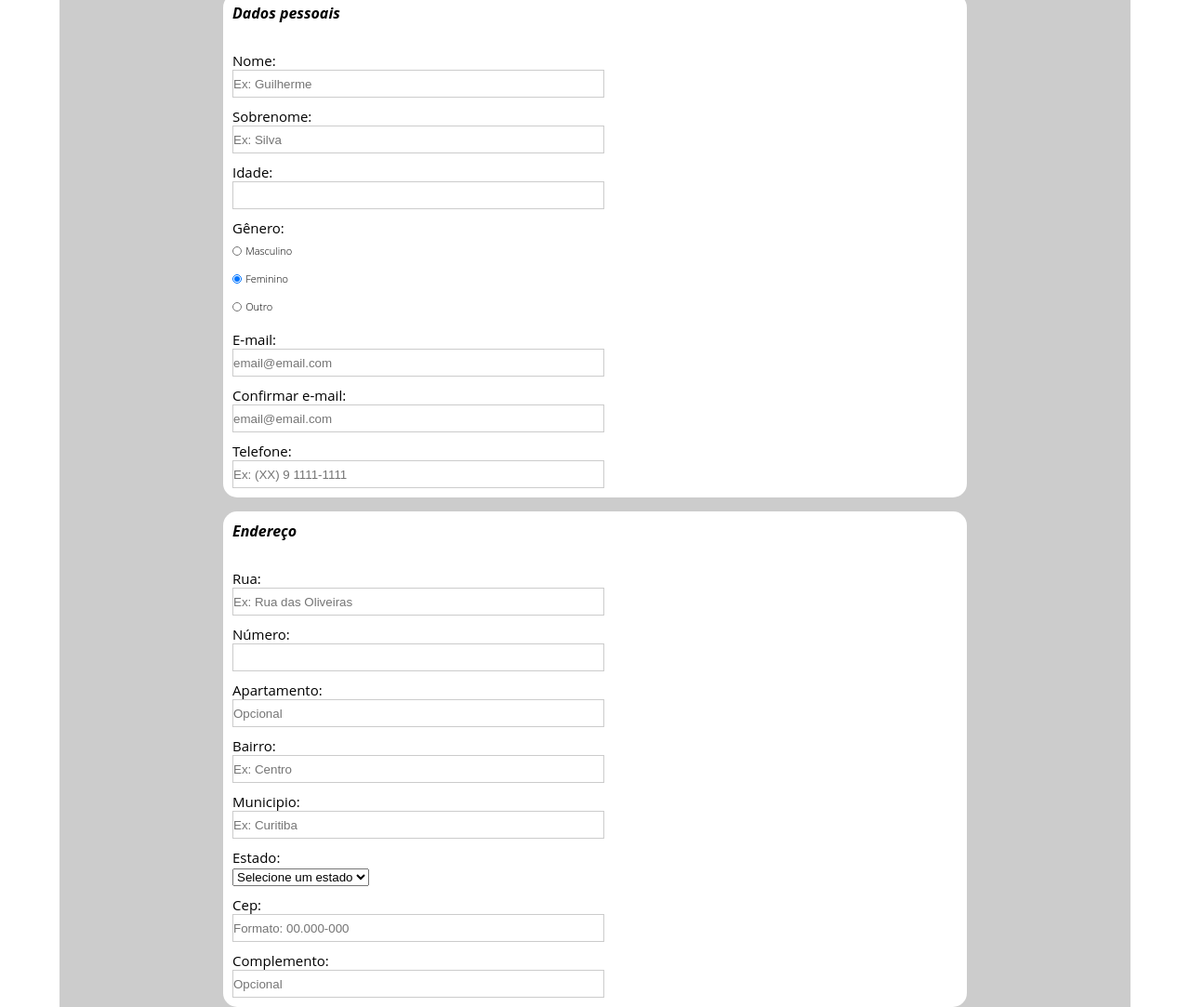
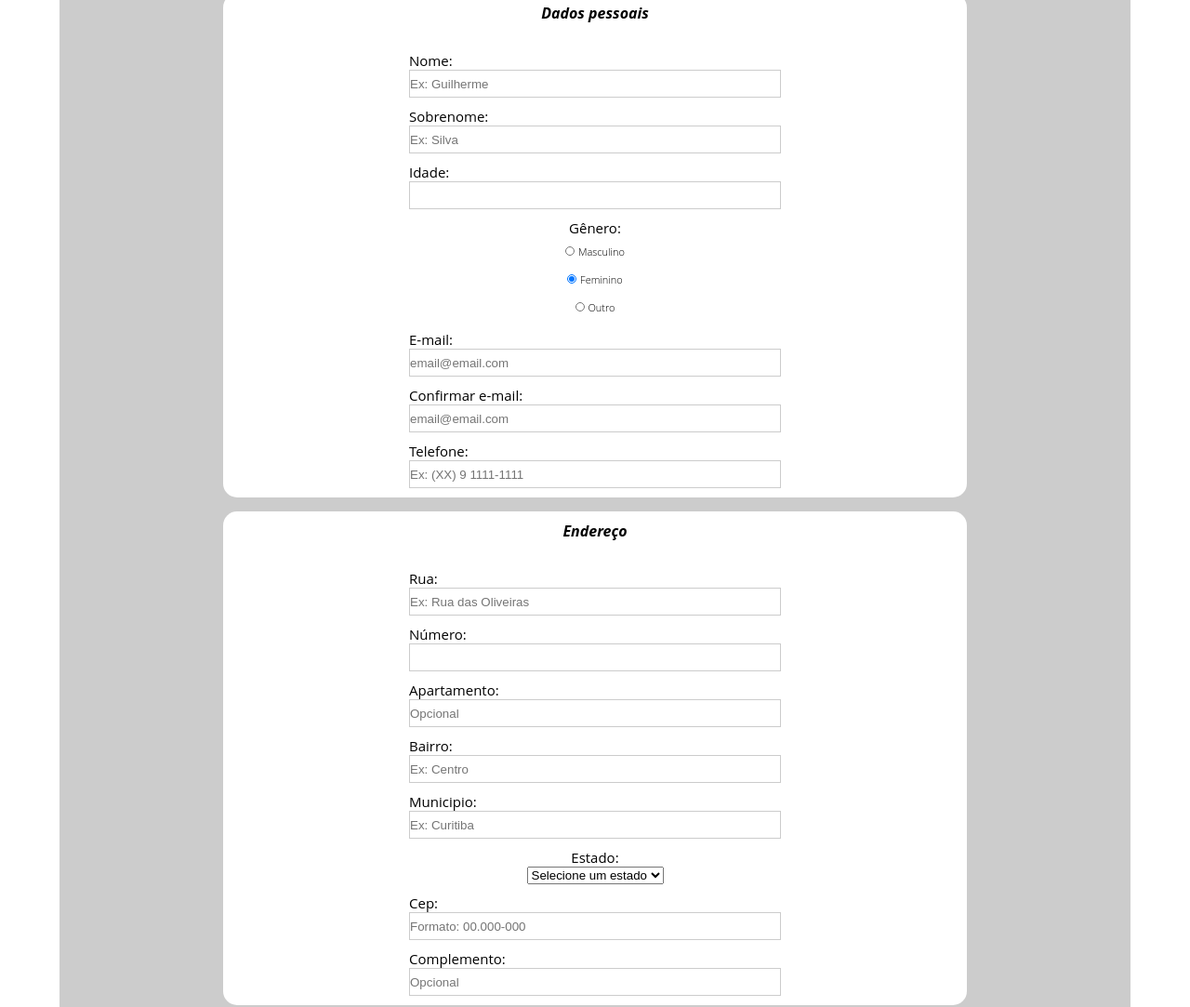
Before and after one commit to devguilhermecosta/projeto-jornal, a plain HTML site: page paginas/cadastro.html in a window 1280 px wide. Shown: the part 155-1238 px from the top of the page at 93% size. Drawn offline with Linux system fonts and the light colour scheme.

Commit message:
criei divs no cadastro de usuário

```diff
--- a/estilos/css/cadastro.css
+++ b/estilos/css/cadastro.css
@@ -16,7 +16,6 @@
     height: 3rem;
     border: 1px solid #ccc;
     width: 100%;
-    max-width: 400px;
 }
 
 .cad-user input:focus {
@@ -29,6 +28,10 @@
     background-color: var(--branco_1);
     padding: 1rem;
     border-radius: 1.5rem;
+    display: flex;
+    flex-direction: column;
+    justify-content: center;
+    align-items: center;
 }
 
 .cad-user fieldset p {
@@ -44,6 +47,11 @@
     padding-top: 1rem;
     font-size: 1.5rem;
     font-weight: normal;
+}
+
+.box {
+    width: 90%;
+    max-width: 40rem;
 }
 
 .sexo {
--- a/paginas/cadastro.html
+++ b/paginas/cadastro.html
@@ -56,48 +56,62 @@
         <form action="#" method="get" class="cad-user" autocomplete="on">
 
             <!-- dados pessoais -->
-            <fieldset>
+            <fieldset class="field-flex">
                 <p>Dados pessoais</p>
 
                 <!-- nome -->
+                <div class="box">
                     <label for="inome">Nome:</label>
                     <input type="text" name="nome" id="inome" required placeholder="Ex: Guilherme">
+                </div>
 
                 <!-- sobrenome -->
+                <div class="box">
                     <label for="isnome">Sobrenome:</label>
                     <input type="text" name="sobrenome" id="isnome" requried placeholder="Ex: Silva">
+                </div>
 
                 <!-- idade -->
+                <div class="box">
                     <label for="iidade">Idade:</label>
                     <input type="number" name="idade" id="iidade" min="1" max="150" required>
+                </div>
 
                 <!-- genero -->
                 <h2>Gênero:</h2>
-                <p class="sexo">
+
+                <!-- genero masculino -->
+                <div class="sexo">
                     <input type="radio" name="sexo" id="masculino" value="masculino">
                     <label for="masculino">Masculino</label>
-                </p>
+                </div>
 
-                <p class="sexo">
+                <!-- genero feminino -->
+                <div class="sexo">
                     <input type="radio" name="sexo" id="feminino" value="feminino" checked>
                     <label for="feminino">Feminino</label>
-                </p>
+                </div>
 
-                <p class="sexo">
+                <!-- genero -> outro -->
+                <div class="sexo">
                     <input type="radio" name="sexo" id="outro" value="outro">
                     <label for="outro">Outro</label>
-                </p>
+                </div>
 
                 <!-- email -->
+                <div class="box">
                     <label for="iemail">E-mail:</label>
                     <input type="email" name="email" id="iemail" required placeholder="email@email.com">
 
                     <label for="iconfemail">Confirmar e-mail:</label>
                     <input type="email" name="confemail" id="iconfemail" required placeholder="email@email.com">
+                </div>
 
                 <!-- telefone -->
+                <div class="box">
                     <label for="itel">Telefone:</label>
                     <input type="text" name="tel" id="itel" required placeholder="Ex: (XX) 9 1111-1111">
+                </div>
             </fieldset>
 
             <!-- endereço -->
@@ -105,24 +119,34 @@
                 <p>Endereço</p>
 
                 <!-- rua -->
+                <div class="box">
                     <label for="irua">Rua:</label>
                     <input type="text" name="rua" id="irua" required placeholder="Ex: Rua das Oliveiras">
+                </div>
 
                 <!-- numero -->
+                <div class="box">
                     <label for="inumeri">Número:</label>
                     <input type="number" name="numero" id="inumero" min="1" max="20000" required>
+                </div>
 
                 <!-- apartamento -->
+                <div class="box">
                     <label for="iapto">Apartamento:</label>
                     <input type="text" name="apto" id="iapto" placeholder="Opcional">
+                </div>
 
                 <!-- bairro -->
+                <div class="box">
                     <label for="ibairro">Bairro:</label>
                     <input type="text" name="bairro" id="ibairro" required placeholder="Ex: Centro">
+                </div>
 
                 <!-- municipio -->
+                <div class="box">
                     <label for="imunicipio">Municipio:</label>
                     <input type="text" name="municipio" id="imunicipio" required placeholder="Ex: Curitiba">
+                </div>
 
                 <!-- estado -->
                 <label for="iestado">Estado:</label>
@@ -158,24 +182,33 @@
                 </select>
 
                 <!-- cep -->
+                <div class="box">
                     <label for="icep">Cep:</label>
                     <input type="text" name="cep" id="icep" required placeholder="Formato: 00.000-000">
+                </div>
 
                 <!-- complemento -->
+                <div class="box">
                     <label for="icomp">Complemento:</label>
                     <input type="text" name="complemento" id="icomplemento" placeholder="Opcional">
+                </div>
             </fieldset>
 
             <!-- usuario -->
             <fieldset>
+
                 <p>Usuário</p>
 
+                <!-- nome usuario -->
+                <div class="box">
                     <label for="iuser">Usuario:</label>
                     <input type="text" name="user" id="iuser" required>
-
                     <label for="isenha">Senha:</label>
                     <input type="password" name="senha" id="isenha" min="8" max="15">
-                <div class="text-senha">
+                </div>
+
+                <!-- senha -->
+                <div class="text-senha box">
                     <p>A senha deve ter entre 8 e 15 caracteres</p>
                     <p>Deve ter letras e números</p>
                     <p>Pelo menos uma letra minúscula</p>
@@ -183,8 +216,11 @@
                     <p>Pelo menos um caractere especial</p>
                 </div>
 
+                <!-- repetir a senha -->
+                <div class="box">
                     <label for="ireptsenha">Repita a senha:</label>
                     <input type="password" name="reptsenha" id="ireptsenha" required min="8" max="15">
+                </div>
             </fieldset>
 
             <!-- botões -->
```
Lines whose indentation alone changed are shown as unchanged.
